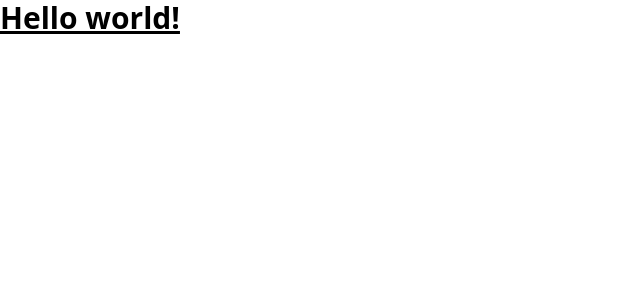
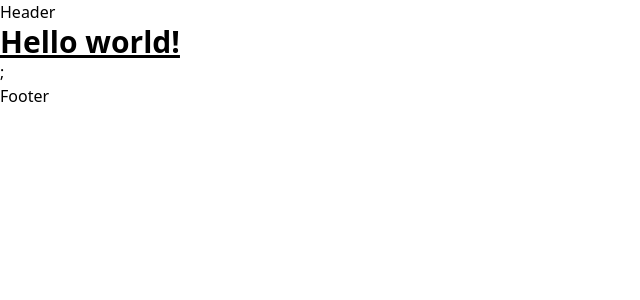
Before and after one commit to ronaldescobarj/create-your-dream-team, a Next.js app: page / in a window 1280 px wide. Shown: the top 300 px of the page, without its empty margins (0-640 px from the left). Built offline with nearby package versions, Linux system fonts and the light colour scheme.

Commit message:
added layout wrapper with header, footer and children. Moved header data into app and document. Wrapped hello world in layout.

```diff
--- /dev/null
+++ b/components/LayoutWrapper.tsx
@@ -0,0 +1,19 @@
+import React from "react";
+
+interface LayoutWrapperProps {
+  children: React.ReactNode;
+}
+
+function LayoutWrapper({ children }: LayoutWrapperProps) {
+  return (
+    <>
+      <header>
+        <h3>Header</h3>
+      </header>
+      <main>{children}</main>
+      <footer>Footer</footer>
+    </>
+  );
+}
+
+export default LayoutWrapper;
--- a/pages/_app.tsx
+++ b/pages/_app.tsx
@@ -1,6 +1,14 @@
 import '@/styles/globals.css'
 import type { AppProps } from 'next/app'
+import Head from "next/head";
 
 export default function App({ Component, pageProps }: AppProps) {
-  return <Component {...pageProps} />
+  return (
+    <>
+      <Head>
+        <title>Build your dream team</title>
+      </Head>
+      <Component {...pageProps} />
+    </>
+  );
 }
--- a/pages/_document.tsx
+++ b/pages/_document.tsx
@@ -1,13 +1,17 @@
-import { Html, Head, Main, NextScript } from 'next/document'
+import { Html, Head, Main, NextScript } from "next/document";
 
 export default function Document() {
   return (
     <Html lang="en">
-      <Head />
+      <Head>
+        <meta name="description" content="Generated by create next app" />
+        <meta name="viewport" content="width=device-width, initial-scale=1" />
+        <link rel="icon" href="/favicon.ico" />
+      </Head>
       <body>
         <Main />
         <NextScript />
       </body>
     </Html>
-  )
+  );
 }
--- a/pages/index.tsx
+++ b/pages/index.tsx
@@ -1,5 +1,10 @@
-import React from 'react';
+import LayoutWrapper from "@/components/LayoutWrapper";
+import React from "react";
 
 export default function Home() {
-  return <h1 className="text-3xl font-bold underline">Hello world!</h1>;
+  return (
+    <LayoutWrapper>
+      <h1 className="text-3xl font-bold underline">Hello world!</h1>;
+    </LayoutWrapper>
+  );
 }
```
